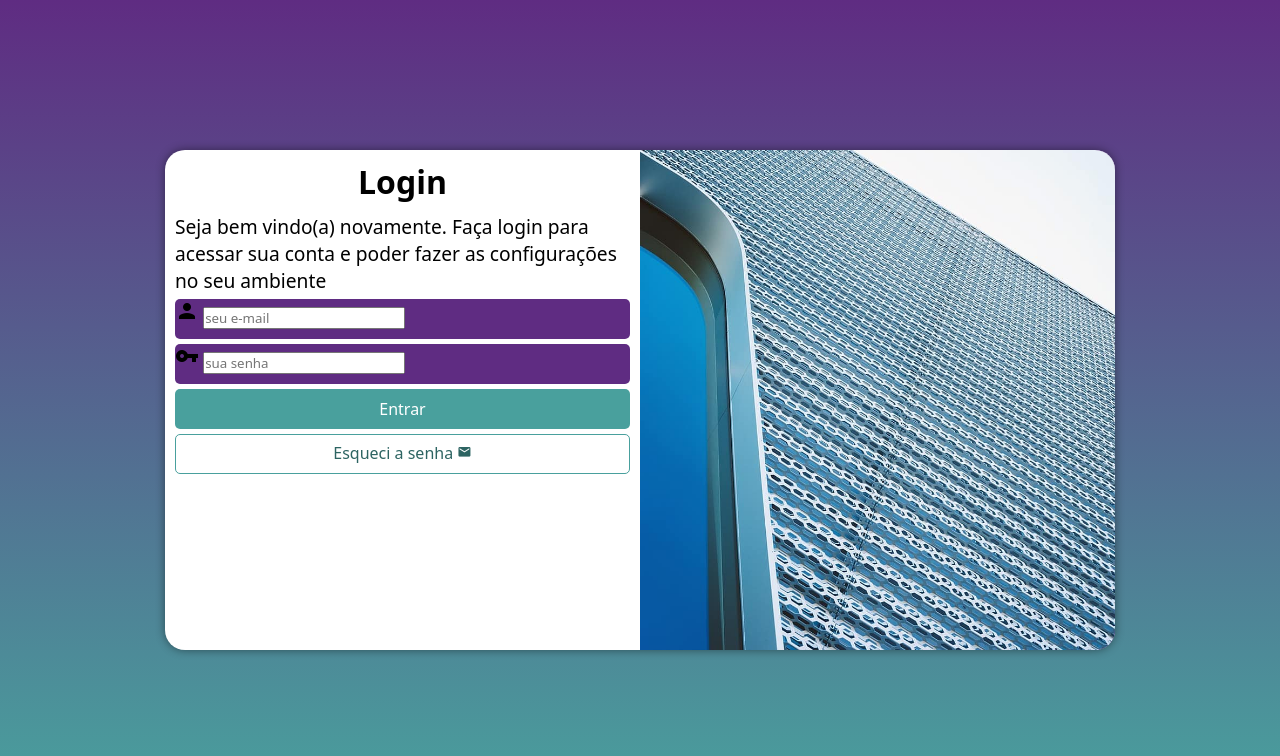
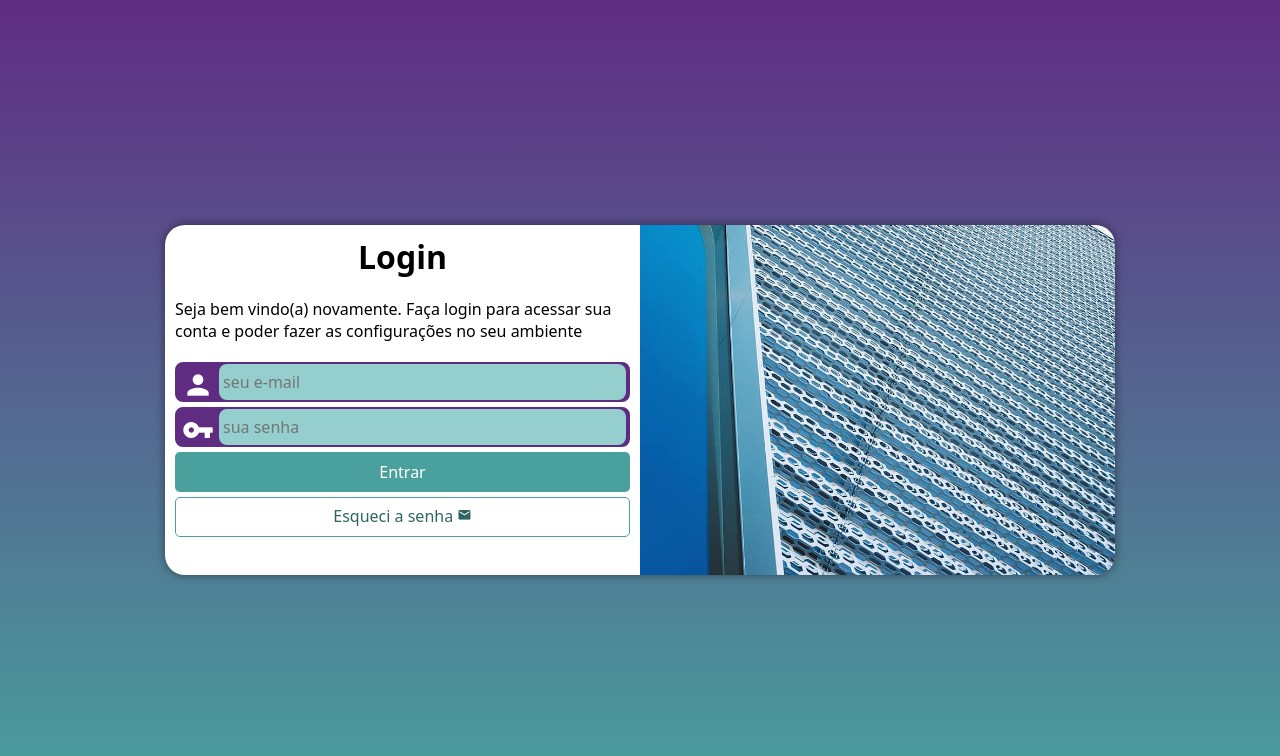
Before and after one commit to marcosjrvp/Projeto-Login, a plain HTML site: page index.html in a window 1280 px wide. Drawn offline with Linux system fonts and the light colour scheme.

Commit message:
Atualização dos estilos

```diff
--- a/estilos/media-query.css
+++ b/estilos/media-query.css
@@ -6,6 +6,7 @@
     }
     section#login{
         width: 80vw;
+        height: 280px;
     }
     section#login>div#imagem{
         float: left;
@@ -22,7 +23,8 @@
         background-image: linear-gradient(to top, #49a09d, #5f2c82);
     }
 section#login{
-    width: 950px
+    width: 950px;
+    height: 350px;
 
 }
 section#login>div#imagem{
@@ -39,7 +41,8 @@ div#formulario>h1{
    font-size: 2em;
 }
 div#formulario>p{
-    font-size: 1.2em;
+    font-size: 1em;
+    margin: 20px 0px;
 
 }
 }
--- a/estilos/style.css
+++ b/estilos/style.css
@@ -5,31 +5,33 @@
 Verde: #49a09d
 Lilás: #5f2c82 */
 
-*{
+* {
     margin: 0;
     padding: 0;
     font-family: system-ui, -apple-system, BlinkMacSystemFont, 'Segoe UI', Roboto, Oxygen, Ubuntu, Cantarell, 'Open Sans', 'Helvetica Neue', sans-serif;
     box-sizing: border-box;
 }
 
-body,html{
-    background-color: #5f2c82 ;
+body,
+html {
+    background-color: #5f2c82;
     width: 100vw;
     height: 100vh;
 }
-main{
-   /*  position: relative; */
-    display: flex;
+
+main {
+    position: relative;
+    /* display: flex;
     align-items: center;
-    justify-content: center;
+    justify-content: center; */
     width: 100vw;
     height: 100vh;
 }
-section#login{
-   /* position: absolute;
-     top: 50%;
+
+section#login {
+    position: absolute;
+    top: 50%;
     left: 50%;
-    transform: translate(-50%, -50%); */
     background-color: white;
     width: 250px;
     height: 500px;
@@ -38,8 +40,10 @@ section#login{
     box-shadow: 0px 0px 10px rgba(0, 0, 0, 0.450);
     transition: width 0.3s, heigth 0.3s;
     transition-timing-function: ease;
+    transform: translate(-50%, -50%);
 }
-section#login>div#imagem{
+
+section#login>div#imagem {
     display: block;
     height: 200px;
     background: #5f2c82 url(../imagens/metal.jpg);
@@ -47,30 +51,58 @@ section#login>div#imagem{
     background-size: cover;
     background-position: left bottom;
 }
-section#login>div#formulario{
+
+section#login>div#formulario {
     display: block;
     padding: 10px;
 }
-div#formulario>h1{
+
+div#formulario>h1 {
     text-align: center;
     margin-bottom: 10px;
 }
-div#formulario>p{
+
+div#formulario>p {
     font-size: 0.8em;
 
 }
-form>div.campo{
+
+form>div.campo {
     background-color: #5f2c82;
+    border: 2px solid #5f2c82;
     display: block;
     width: 100%;
     height: 40px;
-    border-radius: 5px;
+    border-radius: 8px;
     margin: 5px 0px;
 }
-div.campo>label{
+
+div.campo>label {
     display: none;
 }
-form>input[type=submit]{
+
+div.campo>span {
+    color: white;
+    font-size: 2em;
+    width: 40px;
+    padding: 5px;
+}
+
+div.campo>input {
+    background-color: #94cfcd;
+    font-size: 1em;
+    width:calc(100% - 44px);
+    height: 100%;
+    border: 0px;
+    border-radius: 8px;
+    padding: 4px;
+    transform: translate(42px, -42px);
+}
+div.campo>input:focus-within{
+    background-color: white;
+
+}
+form>input[type=submit] {
     display: block;
     font-size: 1em;
     width: 100%;
@@ -81,11 +113,13 @@ form>input[type=submit]{
     border-radius: 5px;
     cursor: pointer;
 }
-form>input[type=submit]:hover{
+
+form>input[type=submit]:hover {
     background-color: #2d6462;
 
 }
-form> a.botao{
+
+form>a.botao {
     display: block;
     text-align: center;
     font-size: 1em;
@@ -100,10 +134,12 @@ form> a.botao{
     margin-top: 5px;
 
 }
-form>a.botao:hover{
+
+form>a.botao:hover {
     background-color: #6cd3cf;
 }
-form>a.botao>span{
+
+form>a.botao>span {
     font-size: 0.9em;
 
 
```
